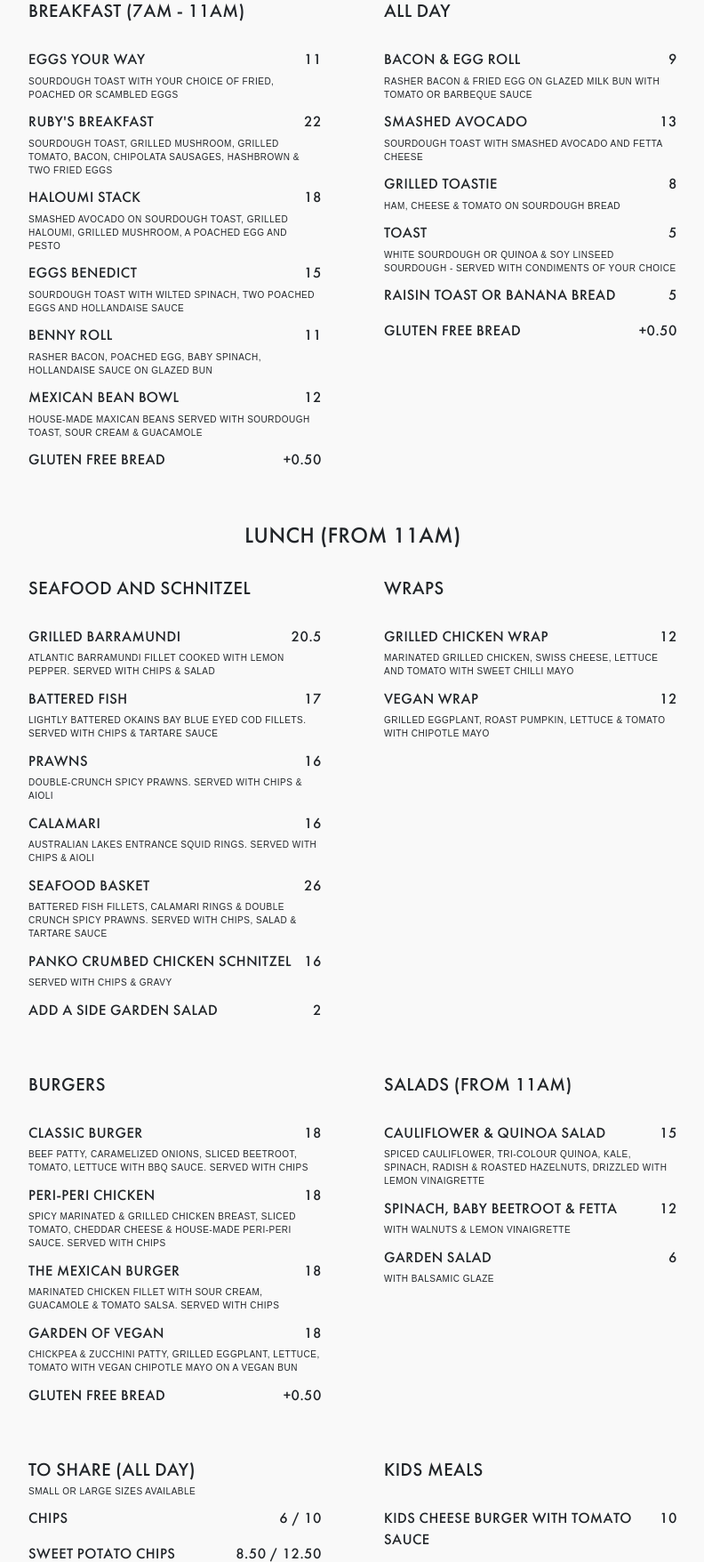
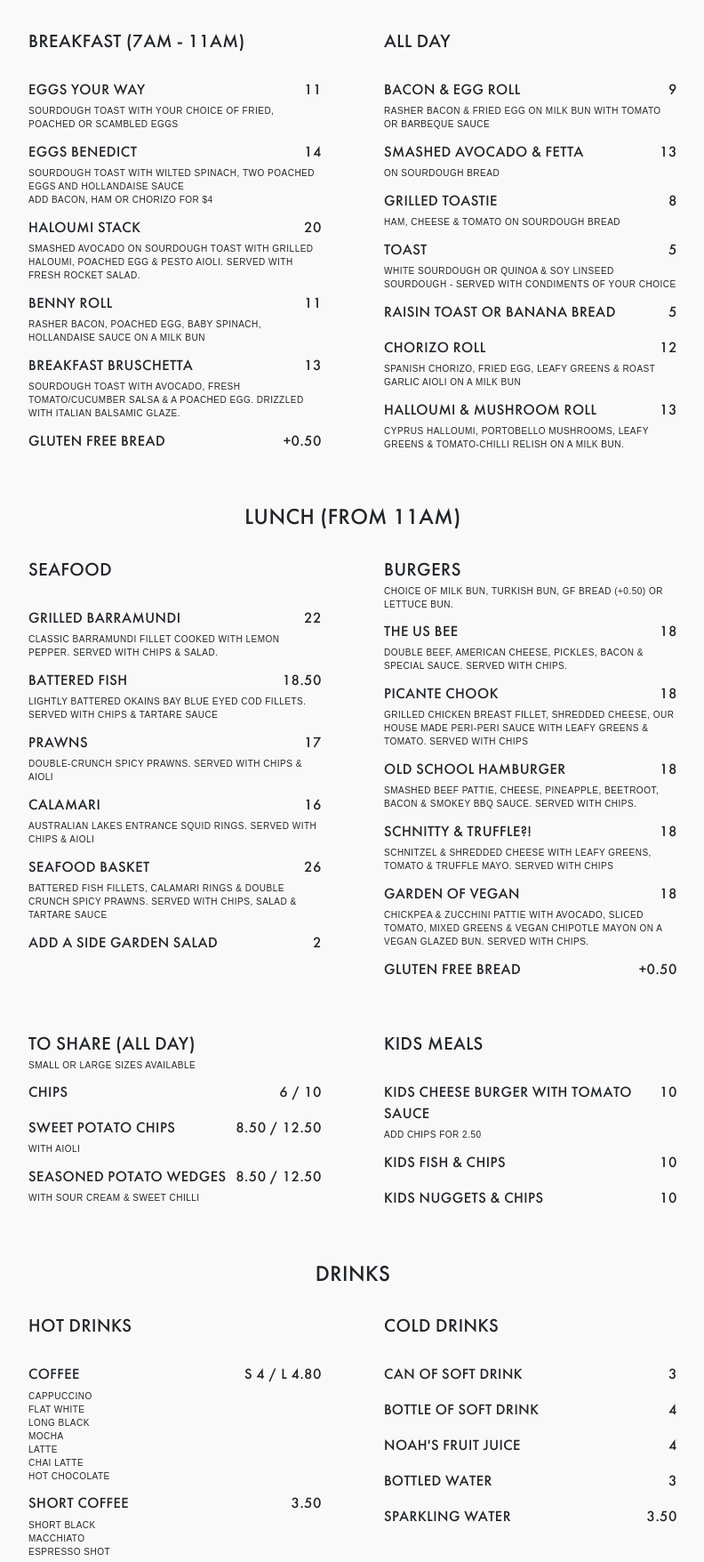
Before and after one commit to genevieveloreal/rubys-cafe, a plain HTML site: page index.html in a window 1280 px wide. Shown: the part 1336-3092 px from the top of the page at 89% size, without its empty margins (243-1035 px from the left). Drawn offline with nearby package versions, Linux system fonts and the light colour scheme.

Commit message:
updated menu

```diff
--- a/index.html
+++ b/index.html
@@ -125,23 +125,22 @@
 </div>
 <div class="menu-section" itemscope itemtype="https://schema.org/Menu">
 <div class="container">
-  <h3 class="header" id="menu">Menu</h3>
+  <h3 class="header" id="menu">Summer 2020<br/> Menu</h3>
   <div class="row menu-row">
         <div class="col-lg-6">
                 <div class="content-inner">
                 <h5>BREAKFAST (7am - 11am)</h5>
                 <p>Eggs Your Way<span>11</span>
                 <sub>Sourdough toast with your choice of fried, poached or scambled eggs</sub></p>
-                <p>Ruby's Breakfast<span>22</span>
-                <sub>Sourdough toast, grilled mushroom, grilled tomato, bacon, chipolata sausages, hashbrown & two fried eggs</sub></p>
-                <p>Haloumi Stack<span>18</span>
-                <sub>Smashed avocado on sourdough toast, grilled haloumi, grilled mushroom, a poached egg and pesto</sub></p>
-                <p>Eggs Benedict<span>15</span>
-                <sub>Sourdough toast with wilted spinach, two poached eggs and hollandaise sauce</sub></p>
+                <p>Eggs Benedict<span>14</span>
+                <sub>Sourdough toast with wilted spinach, two poached eggs and hollandaise sauce</sub>
+                <sub>Add bacon, ham or chorizo for $4</sub></p>
+                <p>Haloumi Stack<span>20</span>
+                <sub>Smashed avocado on sourdough toast with grilled haloumi, poached egg &amp; pesto aioli. Served with fresh rocket salad.</sub></p>
                 <p>Benny Roll<span>11</span>
-                    <sub>Rasher bacon, poached egg, baby spinach, hollandaise sauce on glazed bun</sub></p>
-                <p>Mexican Bean Bowl <span>12</span>
-                    <sub>House-made Maxican beans served with sourdough toast, sour cream & guacamole</sub></p>
+                    <sub>Rasher bacon, poached egg, baby spinach, hollandaise sauce on a milk bun</sub></p>
+                <p>Breakfast Bruschetta <span>13</span>
+                    <sub>Sourdough toast with avocado, fresh tomato/cucumber salsa &amp; a poached egg. Drizzled with Italian balsamic glaze. </sub></p>
                 <p>Gluten free bread <span>+0.50</span></p>
                 </div>
             </div>
@@ -149,73 +148,59 @@
               <div class="content-inner">
                 <h5>ALL DAY</h5>
                 <p>Bacon & Egg Roll<span>9</span>
-                <sub>Rasher bacon & fried egg on glazed milk bun with tomato or barbeque sauce</sub></p>
-                <p>Smashed Avocado<span>13</span>
-                <sub>Sourdough toast with smashed avocado and fetta cheese</sub></p>
+                <sub>Rasher bacon & fried egg on milk bun with tomato or barbeque sauce</sub></p>
+                <p>Smashed Avocado &amp; fetta<span>13</span>
+                <sub>on sourdough bread</sub></p>
                 <p>Grilled Toastie<span>8</span>
                     <sub>Ham, cheese &amp; tomato on sourdough bread</sub></p>
                 <p>Toast<span>5</span>
                 <sub>White sourdough or quinoa & soy linseed sourdough - Served with condiments of your choice</sub></p>
-                <p>Raisin Toast or Banana Bread<span>5</span>
-                </p>
-                <p>Gluten free bread <span>+0.50</span></p>
+                <p>Raisin Toast or Banana Bread<span>5</span></p>
+                <p>Chorizo Roll<span>12</span>
+                <sub>Spanish chorizo, fried egg, leafy greens &amp; roast garlic aioli on a milk bun</sub></p>
+                <p>Halloumi &amp; Mushroom Roll<span>13</span>
+                    <sub>Cyprus halloumi, portobello mushrooms, leafy greens &amp; tomato-chilli relish on a milk bun.</sub></p>
               </div>
           </div>
           <div class="col-sm-12 text-center sub-header"><h4>LUNCH (from 11am)</h4><br/></div>
           <div class="col-lg-6">
               <div class="content-inner">
-                <h5>SEAFOOD AND SCHNITZEL</h5>
-                <p>Grilled Barramundi <span>20.5</span>
-                    <sub>Atlantic barramundi fillet cooked with lemon pepper. Served with chips & salad</sub></p>
-                <p>Battered Fish<span>17</span>
-                <sub>Lightly battered Okains Bay blue eyed cod fillets. Served with chips & tartare sauce</sub></p>
-                <p>Prawns <span>16</span>
+                <h5>SEAFOOD</h5>
+                <p>Grilled Barramundi <span>22</span>
+                    <sub>Classic barramundi fillet cooked with lemon pepper. Served with chips &amp; salad.</sub></p>
+                <p>Battered Fish<span>18.50</span>
+                <sub>Lightly battered Okains Bay blue eyed cod fillets. Served with chips &amp; tartare sauce</sub></p>
+                <p>Prawns <span>17</span>
                 <sub>Double-crunch spicy prawns. Served with chips & aioli</sub></p>
                 <p>Calamari<span>16</span>
                 <sub>Australian Lakes Entrance squid rings. Served with chips & aioli</sub></p>
                 <p>Seafood Basket<span>26</span>
                 <sub>Battered fish fillets, calamari rings & double crunch spicy prawns. Served with chips, salad & tartare sauce</sub></p>
-                <p>Panko Crumbed Chicken Schnitzel <span>16</span>
-                    <sub>Served with chips & gravy</sub></p>
-                <p>Add a side garden salad<span>2</span>
-                </p>
+                <p>Add a side garden salad<span>2</span></p>
+
               </div>
           </div>
-          <div class="col-lg-6">
-            <div class="content-inner">
-              <h5>WRAPS</h5>
-              <p>Grilled Chicken Wrap<span>12</span>
-                <sub>Marinated grilled chicken, Swiss cheese, lettuce and tomato with sweet chilli mayo </sub></p>
-              <p>Vegan Wrap<span>12</span>
-            <sub>Grilled eggplant, roast pumpkin, lettuce & tomato with chipotle mayo</sub></p>
-            </div>
-        </div>
         <div class="col-lg-6">
             <div class="content-inner">
-            <h5>BURGERS</h5>
-            <p>Classic Burger<span>18</span>
-            <sub>Beef patty, caramelized onions, sliced beetroot, tomato, lettuce with bbq sauce. Served with chips</sub></p>
-            <p>Peri-Peri Chicken<span>18</span>
-            <sub>Spicy marinated & grilled chicken breast, sliced tomato, cheddar cheese & house-made peri-peri sauce. Served with chips </sub></p>
-            <p>The Mexican Burger <span>18</span>
-            <sub>Marinated chicken fillet with sour cream, guacamole & tomato salsa. Served with chips</sub></p>
+            <h5>BURGERS
+                <sub>Choice of milk bun, turkish bun, GF bread (+0.50) or lettuce bun.</sub>
+            </h5>
+
+            <p>The US Bee<span>18</span>
+            <sub>Double beef, American cheese, pickles, bacon &amp; special sauce. Served with chips.</sub></p>
+            <p>Picante Chook<span>18</span>
+            <sub>Grilled chicken breast fillet, shredded cheese, our house made Peri-Peri sauce with leafy greens &amp; tomato. Served with chips </sub></p>
+            <p>Old School Hamburger <span>18</span>
+            <sub>Smashed beef pattie, cheese, pineapple, beetroot, bacon &amp; smokey bbq sauce. Served with chips.</sub></p>
+            <p>Schnitty &amp; Truffle?!<span>18</span>
+            <sub>Schnitzel &amp; shredded cheese with leafy greens, tomato &amp; truffle mayo. Served with chips</sub></p>
             <p>Garden of Vegan<span>18</span>
-            <sub>Chickpea & zucchini patty, grilled eggplant, lettuce, tomato with vegan chipotle mayo on a vegan bun</sub></p>
+            <sub>Chickpea &amp; Zucchini Pattie with avocado, sliced tomato, mixed greens &amp; vegan chipotle mayon on a vegan glazed bun. Served with chips.</sub></p>
             <p>Gluten Free Bread <span>+0.50</span>
             </p>
             </div>
         </div>
-          <div class="col-lg-6">
-              <div class="content-inner">
-                <h5>SALADS (from 11am)</h5>
-                <p>Cauliflower &amp; Quinoa Salad<span>15</span>
-                <sub>Spiced cauliflower, tri-colour quinoa, kale, spinach, radish & roasted hazelnuts, drizzled with lemon vinaigrette</sub></p>
-                <p>Spinach, Baby Beetroot  &amp; Fetta<span>12</span>
-                    <sub>With walnuts & lemon vinaigrette</sub></p>
-                <p>Garden Salad<span>6</span>
-                <sub>With balsamic glaze</sub></p>
-              </div>
-          </div>
+
            <div class="col-lg-6">
               <div class="content-inner">
               <H5>TO SHARE (All Day)
@@ -231,7 +216,8 @@
            <div class="col-lg-6">
               <div class="content-inner">
               <H5>KIDS MEALS</h5>
-              <p>Kids cheese burger with tomato sauce<span>10</span></p>
+              <p>Kids cheese burger with tomato sauce<span>10</span>
+            <sub>Add chips for 2.50</sub></p>
               <p>Kids fish &amp; chips<span>10</span></p>
               <p>Kids Nuggets &amp; Chips<span>10</span></p>
               </div>
@@ -296,11 +282,12 @@
                 </sub></p>
             <p>Green Smoothie<span>9</span>
                 <sub>A healthy mix of Apple, cucumber, avocado, coconut water and lemon</sub></p>
-            <p>Iced Chocolate / Iced Coffee<span>7</span></p>
+                <p>Iced latte / Iced Mocha<span>4.80</span></p>
+                <p>Iced Chocolate / Iced Coffee<span>7</span></p>
             </div>
         </div>
 
-         <a href="/files/rubyscafe_menu_2019.pdf?v=02062019" class="btn btn-secondary" target="_blank">Download Full Menu</a>
+         <a href="/files/rubyscafe_menu_2019-summer.pdf?v=09122019" class="btn btn-secondary" target="_blank">Download Full Menu</a>
   </div>
 </div>
 </div>
```
Also changed, not shown: 1 other file.
